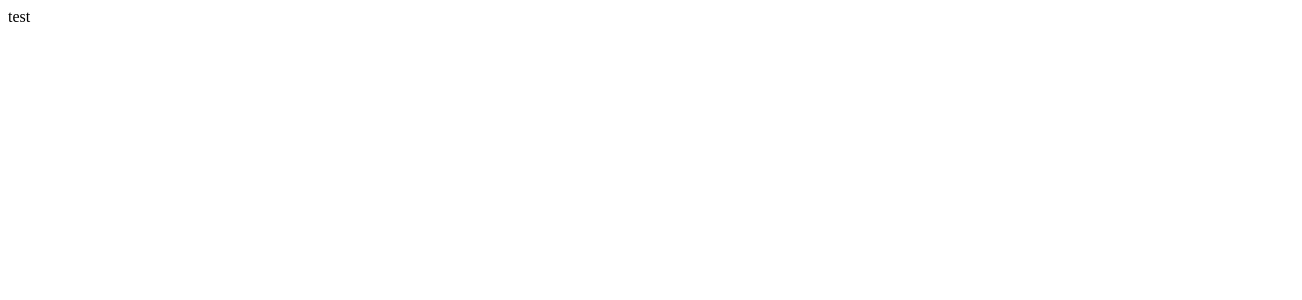
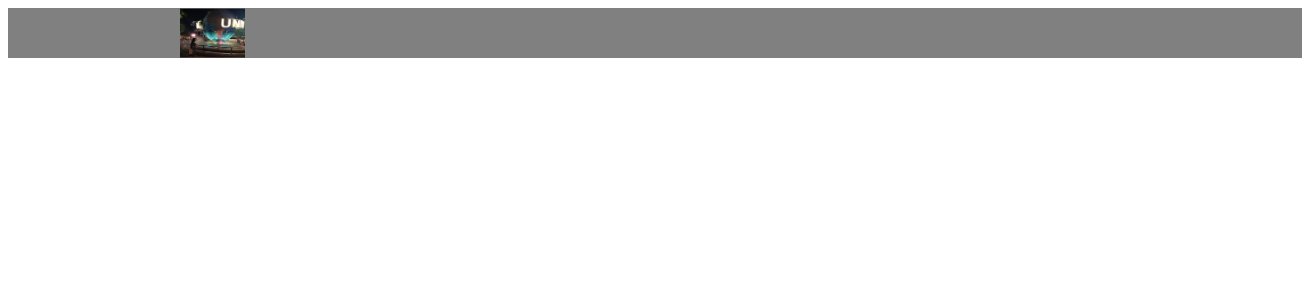
Before and after one commit to Manisha9801/React-Testing-POC, a React (Create React App) app: page / in a window 1280 px wide. Shown: the top 300 px of the page, 1302 px wide, since content can reach past the window. Built offline with nearby package versions, Linux system fonts and the light colour scheme.

Commit message:
initial commit of the components

```diff
--- a/package.json
+++ b/package.json
@@ -9,6 +9,7 @@
     "enzyme": "^3.11.0",
     "enzyme-adapter-react-16": "^1.15.2",
     "jest-enzyme": "^7.1.2",
+    "node-sass": "^4.14.1",
     "react": "^16.13.1",
     "react-dom": "^16.13.1",
     "react-scripts": "3.4.1"
--- a/src/App.js
+++ b/src/App.js
@@ -1,10 +1,11 @@
 import React from 'react';
+import Header from './components/header';
 
 function App() {
   return (
     <div className="App">
       <header className="App-header">
-        test
+        <Header />
       </header>
     </div>
   );
--- /dev/null
+++ b/src/app.scss
@@ -0,0 +1,5 @@
+body {
+    background-color:  #707174;
+    padding: 0;
+    margin: 0;
+}
--- /dev/null
+++ b/src/components/header/index.js
@@ -0,0 +1,18 @@
+import React from 'react';
+import './styles.scss';
+import Logo from './../../assets/graphics/logo.jpg' ;
+
+const Header = props => {
+    return(
+        <header>
+            <div className="wrap">
+                <div className="logo">
+                    <img  src={Logo} alt="Logo"/>
+                </div>
+            </div>
+        </header>
+    );
+}
+
+
+export default Header;
--- /dev/null
+++ b/src/components/header/styles.scss
@@ -0,0 +1,34 @@
+header {
+    display: block;;
+    width: 100%;
+    margin: 0 auto;
+    padding: 0 10px;
+    height: 50px;
+    background-color: grey;
+
+    .wrap {
+        position: relative;
+        display: block;
+        width: 100%;
+        margin: 0 auto;
+        max-width : 980px;
+        height : 100%;
+
+        .logo {
+            display: block;
+            width: 65px;
+            position: absolute;
+            left : 10px;
+            top :50%;
+            -webkit-transform : translateY(-50%);
+            -moz-transform: translateY(-50%);
+            transform: translateY(-50%);
+
+            img {
+                display: block;
+                width : 100%;
+                margin : 0;
+            }
+        }
+    }
+}
```
Also changed, not shown: src/assets/graphics/logo.jpg (added), 1 other file (tests, documents, lock files or other folders).
